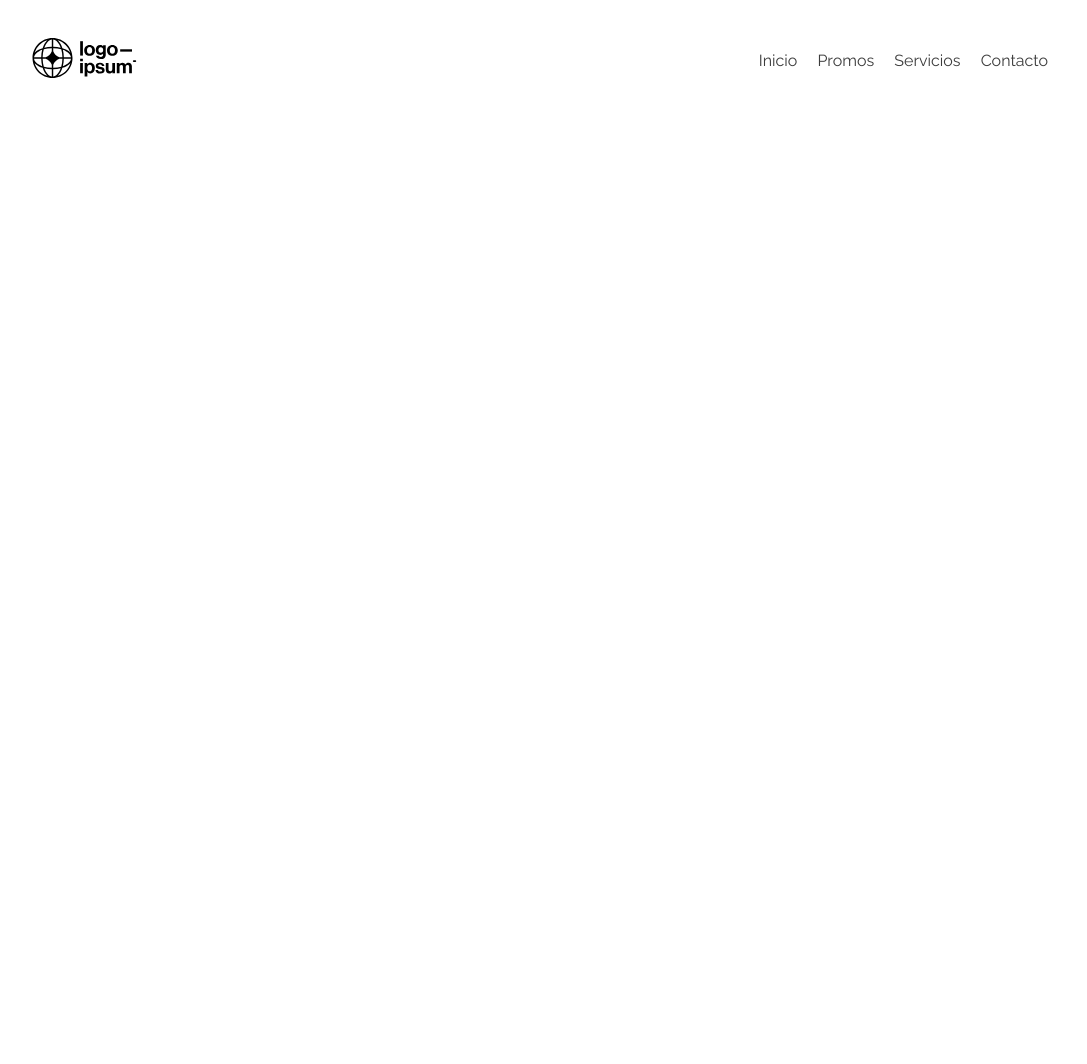
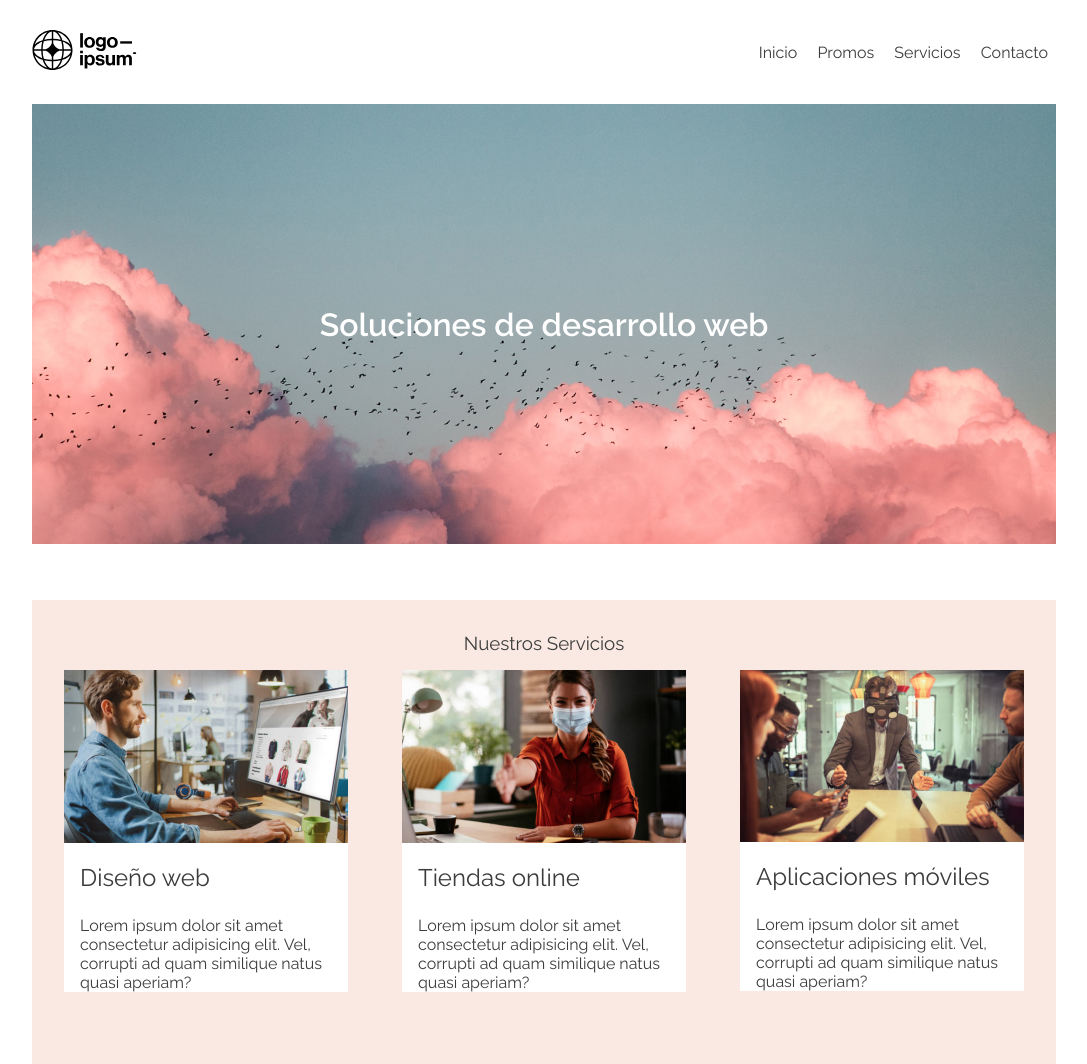
Before and after one commit to exegeses/html-68980, a plain HTML site: page proyecto/index.html in a window 1280 px wide. Shown: the whole page, without its empty margins (96-1183 px from the left). Before the commit the page ends 800 px from the top, so only its background shows below. Drawn offline with Linux system fonts and the light colour scheme.

Commit message:
Proyecto integrador

```diff
--- a/clase5/css/flexbox.css
+++ b/clase5/css/flexbox.css
@@ -13,6 +13,7 @@ main{
     background-color: hsl(229, 15%, 10%);
     height: 350px;
     display: flex;
+    flex-wrap: wrap; /* respeta los anchos  */
 }
 
     article{
--- a/proyecto/css/estilos.css
+++ b/proyecto/css/estilos.css
@@ -1,7 +1,14 @@
 @import url('https://fonts.googleapis.com/css2?family=Raleway:wght@400;600&display=swap');
+
+*{
+    margin: 0px;
+    padding: 0px;
+    box-sizing: border-box;
+}
 
 body{
     font-family: 'Raleway', sans-serif;
+    color: #3c3c3c;
 }
 
 header{
@@ -19,3 +26,58 @@ header{
         color: #3c3c3c;
         padding: 8px;
     }
+
+/* main */
+main{
+    width: 1024px;
+    margin: auto;  /* centrar el contenedor */
+    min-height: 600px;
+}
+
+/* hero banner */
+#hero-banner{
+    height: 440px;
+    background-image: url(../imgs/bg-hero.jpg);
+    display: flex;
+    align-items: center; /* centrar CONTENIDO en el eje vertical */
+    justify-content: center; /* centrar CONTENIDO en el eje horizontal */
+}
+    #hero-banner h1{
+        color: #fff;
+        font-size: 32px;
+    }
+
+/* servicios */
+
+#servicios{
+    height: 464px;
+    margin-top: 56px;
+    padding: 32px;
+    background-color: #FAE9E2;
+    display: flex;
+    flex-wrap: wrap;
+    justify-content: space-between;
+}
+    #servicios h3{
+        width: 100%;
+        font-weight: 400;
+        text-align: center;
+    }
+
+    #servicios a{
+        text-decoration: none;
+        color: #3c3c3c;
+    }
+        #servicios a article{
+            width: 284px;
+            background-color: #fff;
+        }
+
+            #servicios article h2{
+                font-size: 24px;
+                font-weight: 400;
+                margin: 16px;
+            }
+            #servicios article p{
+                margin: 24px 16px;
+            }
--- a/proyecto/index.html
+++ b/proyecto/index.html
@@ -22,5 +22,44 @@
         </nav>
 
     </header>
+    <main>
+        <section id="hero-banner">
+            <h1>Soluciones de desarrollo web</h1>
+        </section>
+
+        <section id="servicios">
+            <h3>Nuestros Servicios</h3>
+            <a href="">
+                <article>
+                    <img src="imgs/diseno-web.jpg" alt="Diseño web">
+                    <h2>Diseño web</h2>
+                    <p>
+                        Lorem ipsum dolor sit amet consectetur adipisicing elit. Vel, corrupti ad quam similique natus quasi aperiam?
+                    </p>
+                </article>
+            </a>
+            <a href="">
+                <article>
+                    <img src="imgs/tiendas-online.jpg" alt="Tiendas online">
+                    <h2>Tiendas online</h2>
+                    <p>
+                        Lorem ipsum dolor sit amet consectetur adipisicing elit. Vel, corrupti ad quam similique natus quasi aperiam?
+                    </p>
+                </article>
+            </a>
+            <a href="">
+                <article>
+                    <img src="imgs/apps.jpg" alt="Aplicaciones móviles">
+                    <h2>Aplicaciones móviles</h2>
+                    <p>
+                        Lorem ipsum dolor sit amet consectetur adipisicing elit. Vel, corrupti ad quam similique natus quasi aperiam?
+                    </p>
+                </article>
+            </a>
+        </section>
+    </main>
+
+
+
 </body>
 </html>
```
Also changed, not shown: clase5/flexbox.html (+3 -0 lines), proyecto/imgs/apps.jpg (added), proyecto/imgs/bg-hero.jpg (added), proyecto/imgs/diseno-web.jpg (added), proyecto/imgs/tiendas-online.jpg (added).
